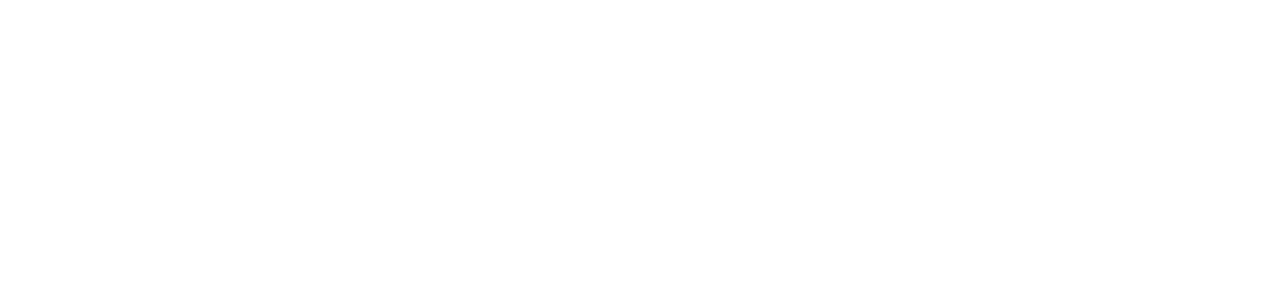
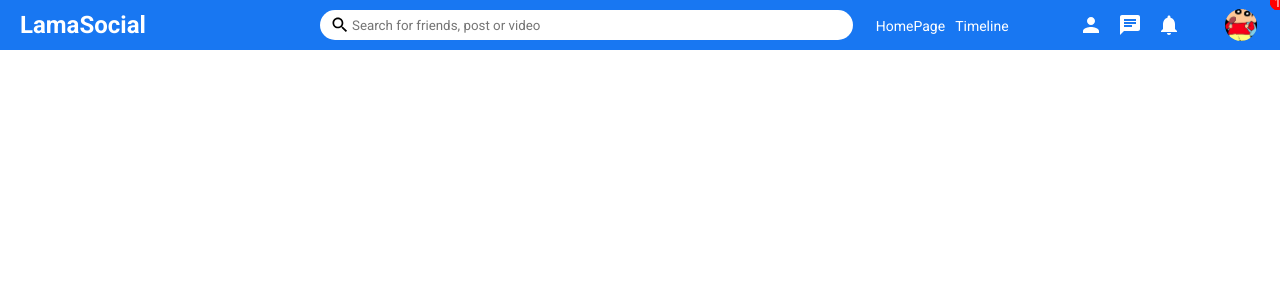
Before and after one commit to nikhilmaske-2001/React-social-media, a React (Create React App) app: page / in a window 1280 px wide. Shown: the top 300 px of the page. Built offline with nearby package versions, Linux system fonts and the light colour scheme.

Commit message:
Topbar style

```diff
--- a/src/components/topbar/Topbar.jsx
+++ b/src/components/topbar/Topbar.jsx
@@ -1,9 +1,36 @@
 import "./topbar.css";
+import { Search, Person, Chat, Notifications } from "@material-ui/icons";
 
 export default function Topbar() {
     return (
         <div className="topbarContainer">
-            <div className="topbarLeft"></div>
+            <div className="topbarLeft">
+                <span className="logo">LamaSocial</span>
+            </div>
+            <div className="topbarCenter">
+                <div className="searchbar">
+                    <Search className="searchIcon"/>
+                    <input placeholder="Search for friends, post or video" className="searchInput"/>
+                </div>
+            </div>
+            <div className="topbarRight">
+                <div className="topbarLinks">
+                    <span className="topbarLink">HomePage</span>
+                    <span className="topbarLink">Timeline</span>
+                </div>
+                <div className="topbarIcons">
+                    <div className="topbarIconItem"></div>
+                    <Person/>
+                    <span className="topbarIconBadge">1</span>
+                    <div className="topbarIconItem"></div>
+                    <Chat/>
+                    <span className="topbarIconBadge">1</span>
+                    <div className="topbarIconItem"></div>
+                    <Notifications/>
+                    <span className="topbarIconBadge">1</span>
+                </div>
+                <img src="/assets/person/1.jpeg" alt="" className="topbarImg" />
+            </div>
         </div>
     )
 }
--- a/src/components/topbar/topbar.css
+++ b/src/components/topbar/topbar.css
@@ -0,0 +1,96 @@
+.topbarContainer {
+  height: 50px;
+  width: 100%;
+  background-color: #1877f2;
+  display: flex;
+  align-items: center;
+  position: sticky;
+  top: 0;
+  z-index: 999;
+}
+
+.topbarLeft {
+  flex: 3;
+}
+
+.logo {
+  font-size: 24px;
+  margin-left: 20px;
+  font-weight: bold;
+  color: white;
+  cursor: pointer;
+}
+
+.topbarCenter {
+  flex: 5;
+}
+
+.searchbar {
+  width: 100%;
+  height: 30px;
+  background-color: white;
+  border-radius: 30px;
+  display: flex;
+  align-items: center;
+}
+
+.searchIcon {
+  font-size: 20px !important;
+  margin-left: 10px;
+}
+
+.searchInput {
+  border: none;
+  width: 70%;
+}
+
+.searchInput:focus {
+  outline: none;
+}
+
+.topbarRight {
+  flex: 4;
+  display: flex;
+  align-items: center;
+  justify-content: space-around;
+  color: white;
+}
+
+.topbarLink {
+  margin-right: 10px;
+  font-size: 14px;
+  cursor: pointer;
+}
+
+.topbarIcons {
+  display: flex;
+}
+
+.topbarIconItem {
+  margin-right: 15px;
+  cursor: pointer;
+  position: relative;
+}
+
+.topbarIconBadge {
+  width: 15px;
+  height: 15px;
+  background-color: red;
+  border-radius: 50%;
+  color: white;
+  position: absolute;
+  top: -5px;
+  right: -5px;
+  display: flex;
+  align-items: center;
+  justify-content: center;
+  font-size: 12px;
+}
+
+.topbarImg {
+  width: 32px;
+  height: 32px;
+  border-radius: 50%;
+  object-fit: cover;
+  cursor: pointer;
+}
```
Also changed, not shown: public/assets/person/1.jpeg (added).
